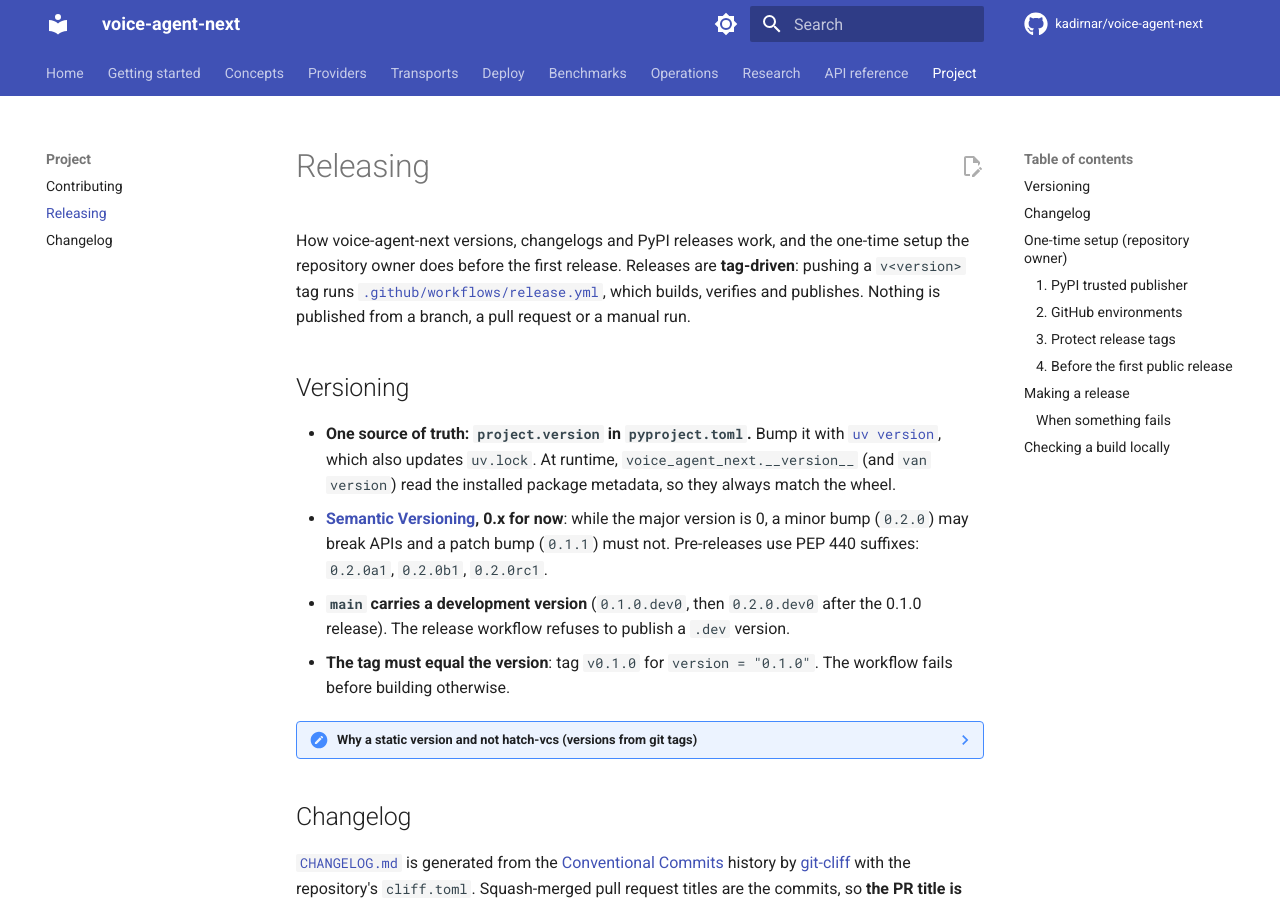
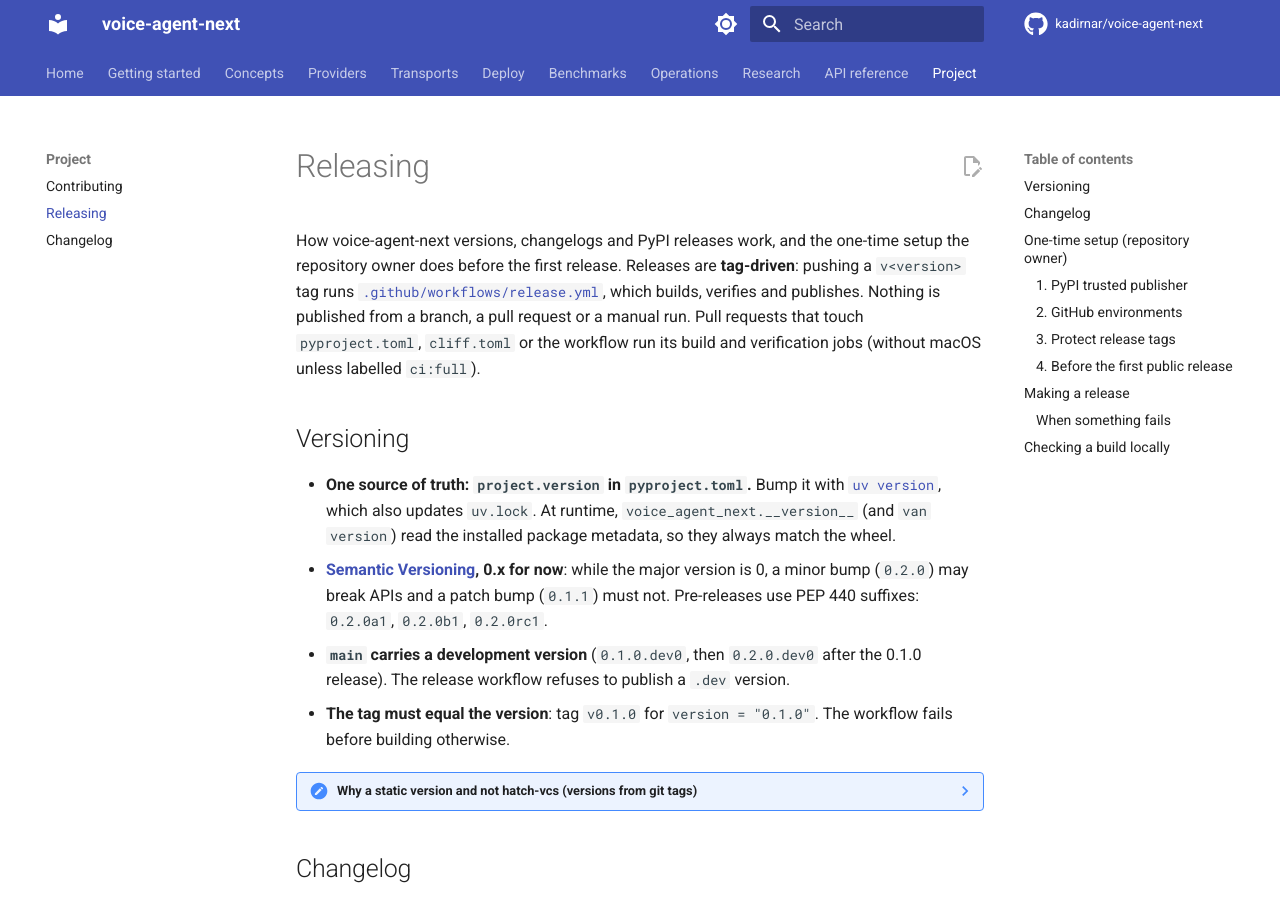
Before and after one commit to kadirnar/voice-agent-next, an MkDocs documentation site: the page built from docs/releasing.md, in a window 1280 px wide and 900 px high. Built offline with MkDocs 1.6.1 and Material for MkDocs 9.7.7, drawn with Linux system fonts in a browser that asks for light colours; comment, search, counter and statistics services are not loaded.

Commit message:
ci(release): run the build and verification jobs on packaging pull requests (#51)
Co-Authored-By: Claude Opus 5.5 (1M context) <noreply@anthropic.com>

```diff
--- a/docs/releasing.md
+++ b/docs/releasing.md
@@ -4,7 +4,8 @@ How voice-agent-next versions, changelogs and PyPI releases work, and the one-ti
 the repository owner does before the first release. Releases are **tag-driven**: pushing a
 `v<version>` tag runs [`.github/workflows/release.yml`](../.github/workflows/release.yml),
 which builds, verifies and publishes. Nothing is published from a branch, a pull request or
-a manual run.
+a manual run. Pull requests that touch `pyproject.toml`, `cliff.toml` or the workflow run
+its build and verification jobs (without macOS unless labelled `ci:full`).
 
 ## Versioning
 
```
Also changed, not shown: 1 other file.
